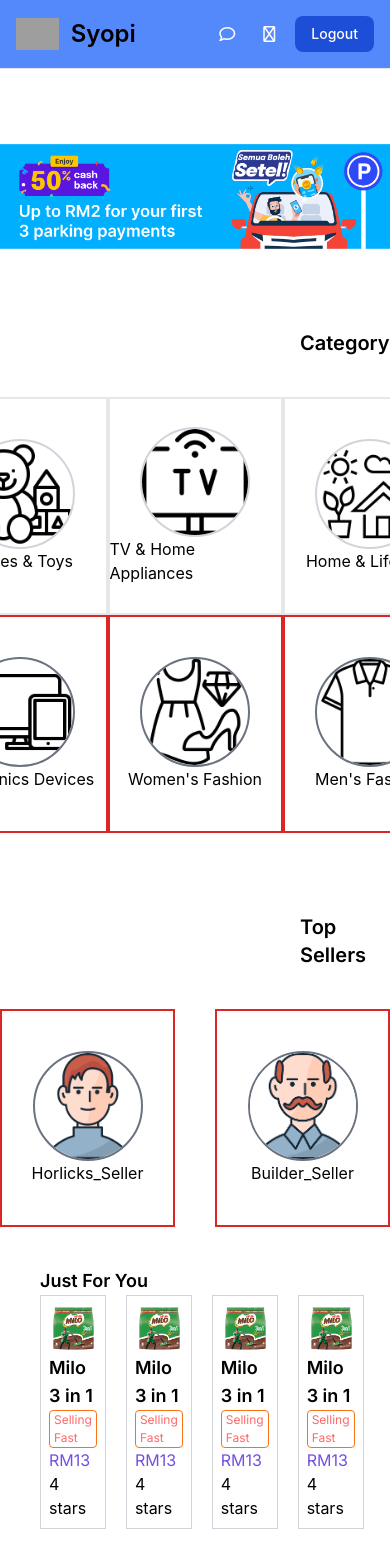
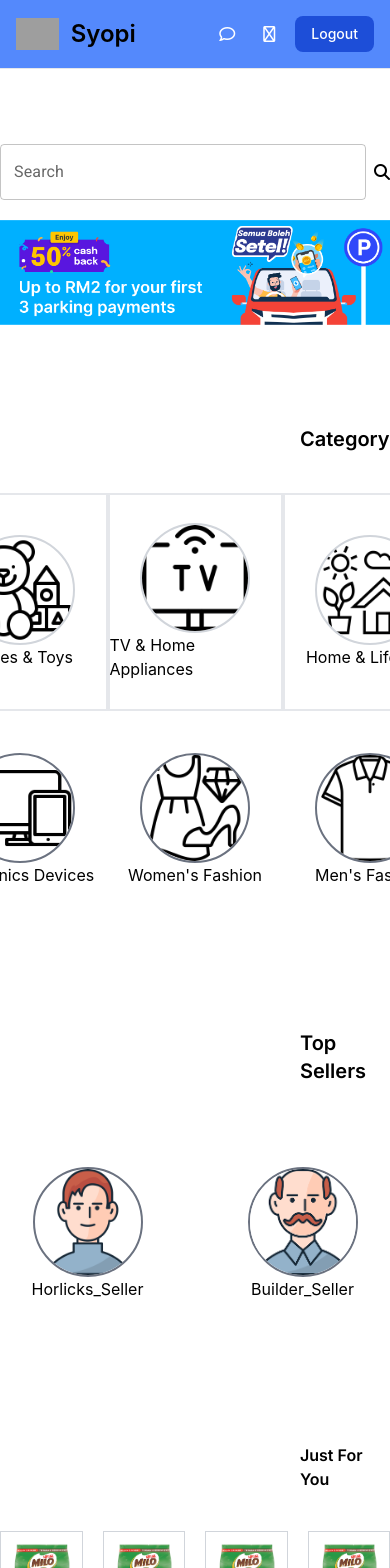
Before and after one commit to AsynchronousNotAvailable/WIF2003-Assignment, a React (Create React App) app in the folder frontend/: page /marketplace in a window 390 px wide. Shown: the top 1568 px of the page. Built offline with nearby package versions, Linux system fonts and the light colour scheme; grey boxes are pictures that could not be loaded.

Commit message:
Done Search

```diff
--- a/frontend/src/pages/general/marketplace.jsx
+++ b/frontend/src/pages/general/marketplace.jsx
@@ -244,8 +244,20 @@
 import { Typography, Stack } from "@mui/material";
 import { BarChart } from "@mui/x-charts/BarChart";
 import Seller_NavSidebar from "../../components/seller_sidebar";
+import TextField from '@mui/material/TextField';
+import Autocomplete from '@mui/material/Autocomplete';
 
 function Marketplace() {
+    const { shopsItemListing, productListing } = useContext(GlobalContext);
+    console.log(shopsItemListing) //time to map the value of the name, given the key
+    const options = productListing.map((option) => {
+        const firstLetter = option.name[0].toUpperCase();
+        return {
+          firstLetter: /[0-9]/.test(firstLetter) ? '0-9' : firstLetter,
+          ...option,
+        };
+      });
+
     const [productCategorySetOne, setProductCategorySO] = useState([
         {
             name: "Books & Stationery",
@@ -323,9 +335,38 @@
         },
 
     ]);
+    const [userSearchInput, setUserSearchInput] = useState("");
+    const [displayedProducts , setDisplayedProducts] = useState([]);
 
-    const { shopsItemListing, productListing } = useContext(GlobalContext);
+    // const handleSearchChange = (e) => {
+
+    //     const userInput = e.target.value.toLowerCase();
+    //     setUserSearchInput(userInput)
+    //     const matchedProducts = productListing.filter((product) =>
+    //         product.name.toLowerCase().includes(userInput)
+    //     )
+    //     setDisplayedProducts(matchedProducts)
+    // }
+    const handleSearchChange = (event) => {
+        if(event.target.innerText){
+            const userInput = (event.target.innerText).toLowerCase();
+            setUserSearchInput(userInput)
+            const matchedProducts = productListing.filter((product) => product.name.toLowerCase().includes(userInput))
+            setDisplayedProducts(matchedProducts)
+        }
+        else {
+            const userInput = event.target.value.toLowerCase();
+            setUserSearchInput(userInput)
+            const matchedProducts = productListing.filter((product) => product.name.toLowerCase().includes(userInput))
+            setDisplayedProducts(matchedProducts)
+        }
+    };
+
     const navigation = useNavigate();
+
+    const onSearchButtonClick = () => {
+        navigation((`/customer/products`), {state : {displayedProducts}})
+    }
 
     const navigateToShop = (seller) => {
         navigation(`/customer/shop/${seller}`, {
@@ -347,12 +388,53 @@
     return (
         <>
             <Customer_Navbar />
-            <main className="mt-36 flex flex-col">
+            <main className="mt-36 flex flex-col gap-5">
+                <section className = "flex flex-row w-full gap-2 justify-center">
+                <Autocomplete
+                            id="free-solo-demo"
+                            freeSolo
+                            sx={{ width:600 }}
+                            onChange = {(event, newValue) => {
+                                console.log(newValue)
+                            }}
+                            inputValue = {userSearchInput}
+                            value = {userSearchInput}
+                            onInputChange = {(newInputValue) => handleSearchChange(newInputValue)}
+                            options={productListing.map((option) => option.name)}
+                            renderInput={(params) => <TextField {...params} label="Search" />}
+                        />
+
+                <button onClick={onSearchButtonClick}>
+                <i class="fa fa-search" aria-hidden="true"></i>
+                </button>
+
+                </section>
                 <section className="flex flex-row justify-center  ">
                     <img className=" object-cover " src="/setelbanner.png" />
                 </section>
+                <section className="flex flex-col ">
+                    <section className = "flex flex-row">
+                    {/* <Stack spacing={2} sx={{ width: 300 }}>
 
-                <section className="flex flex-col ">
+                        <Autocomplete
+                            freeSolo
+                            id="free-solo-2-demo"
+                            disableClearable
+                            onInputChange = {(newInputValue) => handleSearchChange(newInputValue)}
+                            options={productListing.map((option) => option.name)}
+                            renderInput={(params) => (
+                            <TextField
+                                {...params}
+                                label="Search input"
+                                InputProps={{
+                                ...params.InputProps,
+                                type: 'search',
+                                }}
+                            />
+                            )}
+                        />
+                        </Stack>                       */}
+                    </section>
                     <span className="text-xl items-start mb-10 mt-20 font-sans font-semibold ml-[300px]">
                         Category
                     </span>
@@ -374,7 +456,7 @@
                             <section className="flex flex-row">
                                 {productCategorySetTwo.map((product) => {
                                     return (
-                                        <section className="flex flex-col border-red-600 border-2 w-[175px] h-[218px] justify-center items-center">
+                                        <section className="flex flex-col  w-[175px] h-[218px] justify-center items-center">
                                             <img
                                                 src={product.img}
                                                 className="border-gray-500 border-2 w-[110px] h-[110px] rounded-full object-contain"
@@ -397,7 +479,7 @@
                             {Object.keys(shopsItemListing).map((sellers) => {
                                 return (
                                     <section
-                                        className="flex flex-col border-red-600 border-2 w-[175px] h-[218px] justify-center items-center"
+                                        className="flex flex-col  w-[175px] h-[218px] justify-center items-center"
                                         onClick={() => navigateToShop(sellers)}
                                     >
                                         <img
@@ -412,11 +494,11 @@
                     </section>
                 </section>
 
-                <section className="flex flex-col p-10  ">
-                    <p className="font-sans font-semibold text-lg">
+                <section className="flex flex-col  ">
+                    <p className="ftext-xl items-start mb-10 mt-20 font-sans font-semibold ml-[300px]">
                         Just For You
                     </p>
-                    <section className="flex flex-row  gap-5 ">
+                    <section className="flex flex-row items-center justify-center gap-5 ">
                         {recommendProduct.map((product) => {
                             return (
                                 <section
@@ -424,7 +506,7 @@
                                         navigateToProductDetails(product.id)
                                     }
                                     key={product.id}
-                                    className="flex flex-col w-[350px] border border-gray-300 p-2"
+                                    className="flex flex-col w-[350px] border border-gray-300 p-2 justify-center"
                                 >
                                     <img
                                         src={product.img}
--- a/frontend/src/pages/general/productListing.jsx
+++ b/frontend/src/pages/general/productListing.jsx
@@ -1,73 +1,20 @@
-// import React, { useContext, useEffect, useState } from "react";
-// import Customer_Navbar from "../../components/customer_navbar";
-// import { useNavigate } from "react-router-dom";
-// import { GlobalContext } from "../../context";
 
-// const ProductListing = () => {
-//     const { cartItems, setCartItems, productListing, setProductListing } =
-//         useContext(GlobalContext);
-
-//     const navigation = useNavigate();
-
-//     const handleClick = (product) => {
-//         navigation(`/customer/product/${product.id}`, { state: { product } });
-//     };
-
-
-
-//     return (
-//         <div>
-//             <Customer_Navbar />
-//             <main className="mt-36">
-//                 <div className="flex flex-row">
-//                     {productListing.map((product) => (
-//                         <div
-//                             key={product.id}
-//                             className="product-card"
-//                             onClick={() => handleClick(product)}
-//                         >
-//                             <img
-//                                 src={product.img}
-//                                 alt={product.name}
-//                                 className="product-image"
-//                             />
-//                             <h3>{product.name}</h3>
-//                             <p>Price: ${product.price}</p>
-//                             <p>Rating:{product.rating}</p>
-//                             <p>Rating: {product.seller}</p>
-//                         </div>
-//                     ))}
-//                 </div>
-//             </main>
-//             <style jsx>{`
-//                 .product-card {
-//                     border: 1px solid #ccc;
-//                     padding: 20px;
-//                     margin: 10px;
-//                     width: 200px; /* Set the width to ensure all cards have the same size */
-//                     text-align: center;
-//                     cursor: pointer; /* Add cursor pointer to indicate clickable */
-//                 }
-
-//                 .product-image {
-//                     max-width: 100%;
-//                     height: auto;
-//                     margin-bottom: 10px;
-//                 }
-//             `}</style>
-//         </div>
-//     );
-// };
-
-// export default ProductListing;
 import React, { useContext, useEffect, useState } from "react";
 import Customer_Navbar from "../../components/customer_navbar";
 import { useNavigate } from "react-router-dom";
 import { GlobalContext } from "../../context";
+import { useLocation } from 'react-router-dom';
+
 
 const ProductListing = () => {
     const { cartItems, setCartItems, productListing, setProductListing } =
         useContext(GlobalContext);
+        const location = useLocation();
+        const { displayedProducts } = location.state;
+
+        useEffect(() => {
+            console.log(displayedProducts);
+        }, [displayedProducts]);
 
     const navigation = useNavigate();
 
@@ -80,9 +27,23 @@
     return (
         <div>
             <Customer_Navbar />
-            <main className="mt-36">
-                <div className="flex flex-row">
-                    {productListing.map((product) => (
+            <main className="mt-36 flex flex-col p-10 gap-10">
+                <section>
+                    <p className = "font-sans font-bold text-[32px]">Trending Products</p>
+                </section>
+                <div className="grid grid-cols-1 sm:grid-cols-2 md:grid-cols-3 lg:grid-cols-4 xl:grid-cols-4 gap-10">
+                    {displayedProducts.map((product) => {
+                        return(
+                            <section className = "flex flex-col ">
+                                <img src = {product.img} className = "w-[280px] h-[320px] " />
+                                <p className = "font-sans  text-lg text-gray-700">{product.name}</p>
+                                <p className = "font-sans font-bold text-gray-900 ">RM{product.price}</p>
+                            </section>
+                        )
+                    })}
+                    </div>
+                {/* <div className="flex flex-row">
+                    {displayedProducts.map((product) => (
                         <div
                             key={product.id}
                             className="product-card"
@@ -99,24 +60,9 @@
                             <p>Rating: {product.seller}</p>
                         </div>
                     ))}
-                </div>
+                </div> */}
             </main>
-            <style jsx>{`
-                .product-card {
-                    border: 1px solid #ccc;
-                    padding: 20px;
-                    margin: 10px;
-                    width: 200px; /* Set the width to ensure all cards have the same size */
-                    text-align: center;
-                    cursor: pointer; /* Add cursor pointer to indicate clickable */
-                }
 
-                .product-image {
-                    max-width: 100%;
-                    height: auto;
-                    margin-bottom: 10px;
-                }
-            `}</style>
         </div>
     );
 };
```
